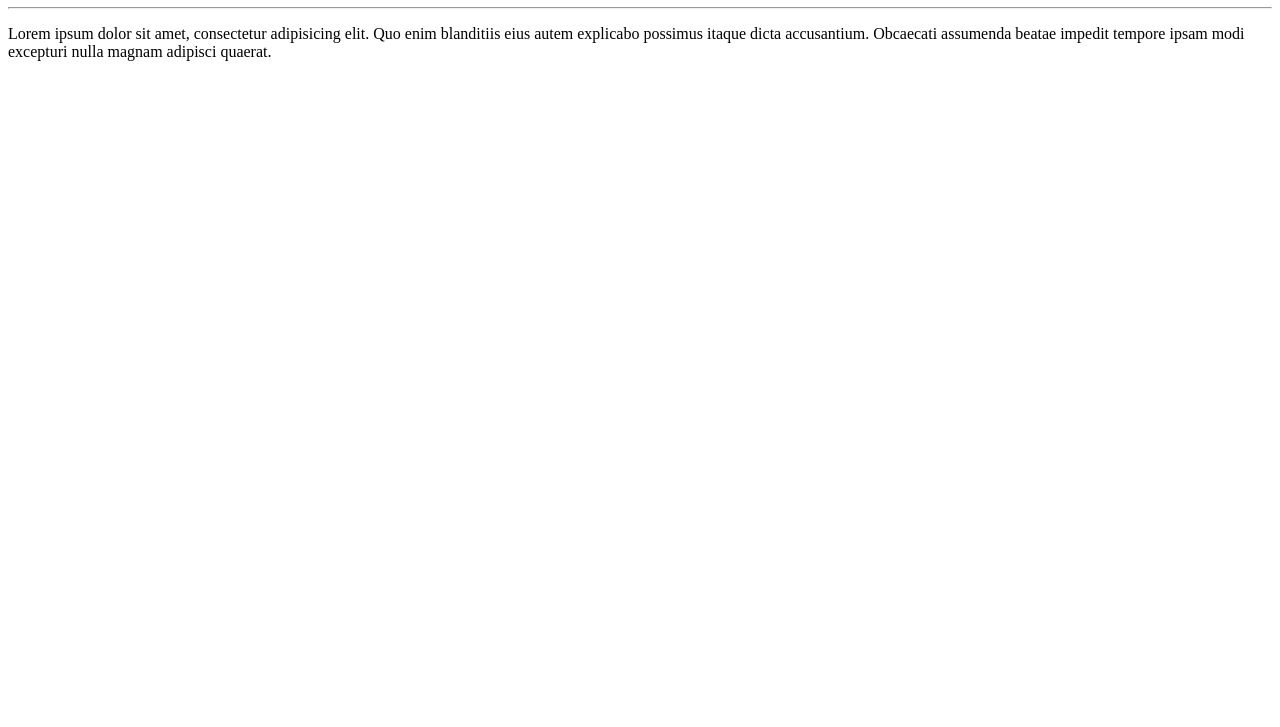
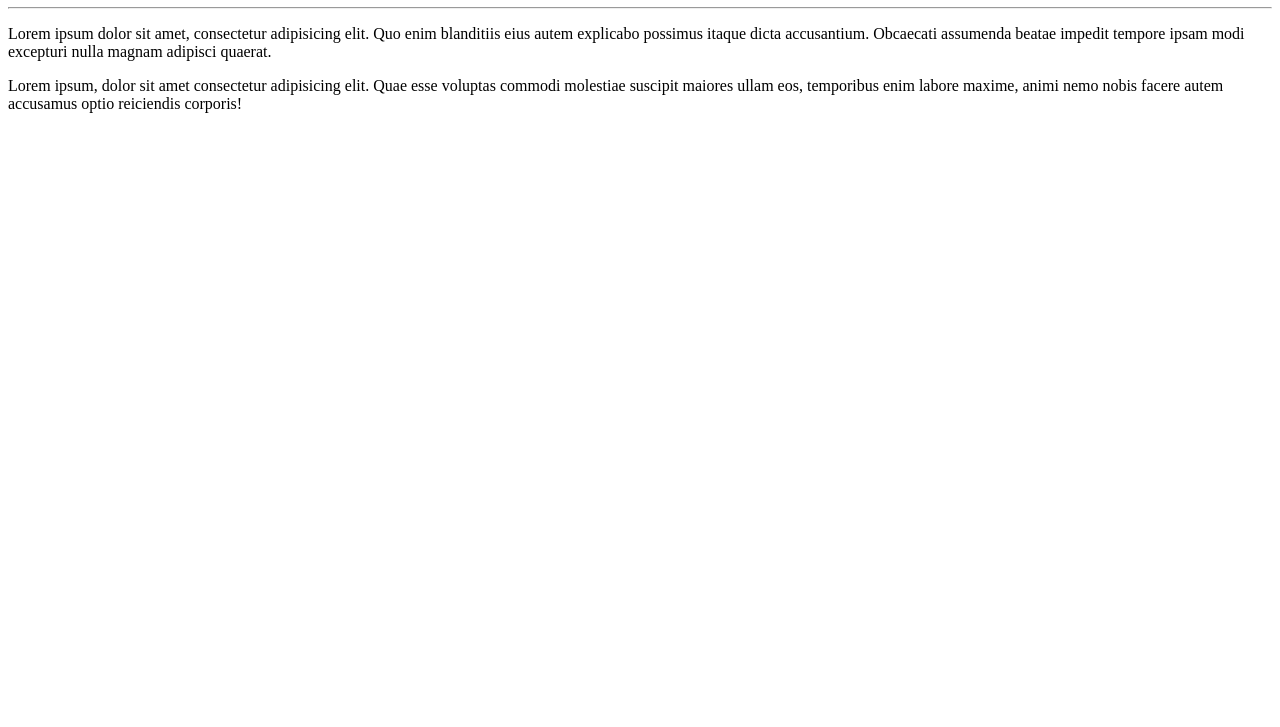
Before and after one commit to GSANT30/Ola-Mundo, a plain HTML site: page site-exemplo/index.html in a window 1280 px wide. Shown: the part 73-800 px from the top of the page. Drawn offline with Linux system fonts and the light colour scheme.

Commit message:
adicionei um parágrafo

```diff
--- a/site-exemplo/index.html
+++ b/site-exemplo/index.html
@@ -10,5 +10,6 @@
     <h1>Olá, Mundo!</h1>
     <hr>
     <p>Lorem ipsum dolor sit amet, consectetur adipisicing elit. Quo enim blanditiis eius autem explicabo possimus itaque dicta accusantium. Obcaecati assumenda beatae impedit tempore ipsam modi excepturi nulla magnam adipisci quaerat.</p>
+    <p>Lorem ipsum, dolor sit amet consectetur adipisicing elit. Quae esse voluptas commodi molestiae suscipit maiores ullam eos, temporibus enim labore maxime, animi nemo nobis facere autem accusamus optio reiciendis corporis!</p>
 </body>
 </html>
```
